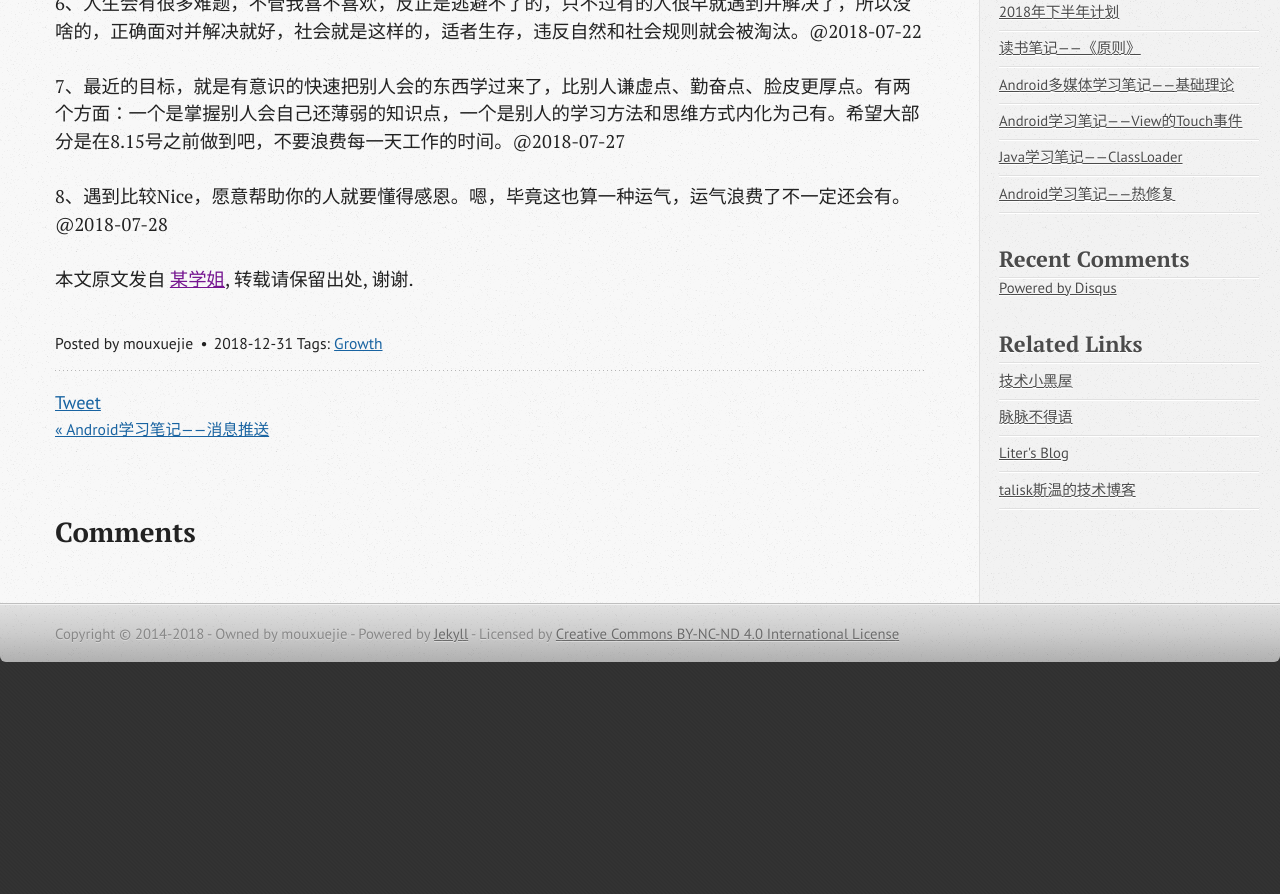
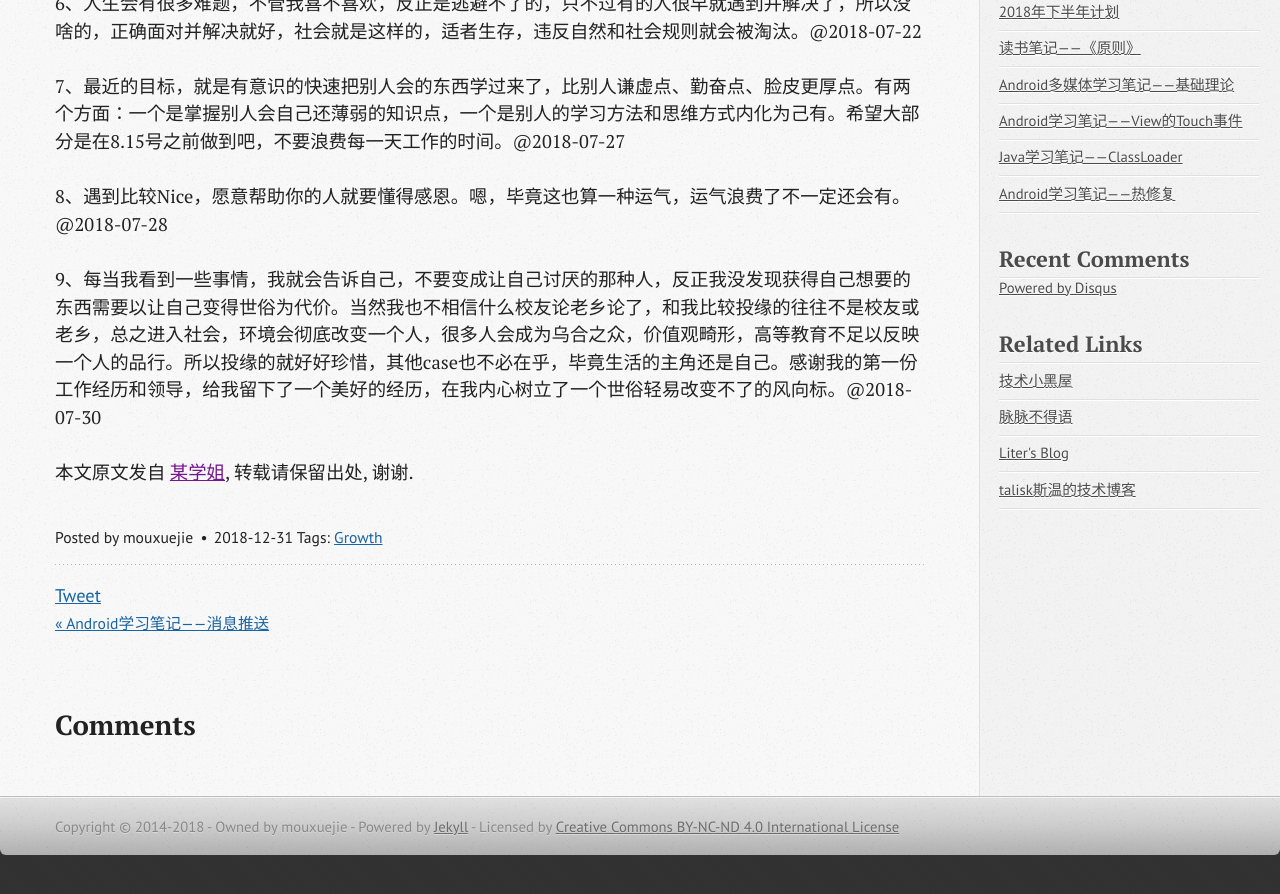
Before and after one commit to wangxinghe/wangxinghe.github.io, a Jekyll site: the page built from _posts/2018-12-31-tech-growth-tips.md, in a window 1280 px wide and 900 px high, scrolled down 907 px. Shown: the top 894 px of the window. Built offline with Jekyll 4.4.1, drawn with Linux system fonts in a browser that asks for light colours; comment, search, counter and statistics services are not loaded; before the commit the page ends 1613 px from its top, so only the background shows below that.

Commit message:
[update]

```diff
--- a/_posts/2018-12-31-tech-growth-tips.md
+++ b/_posts/2018-12-31-tech-growth-tips.md
@@ -29,3 +29,5 @@ tags: [Growth]
 7、最近的目标，就是有意识的快速把别人会的东西学过来了，比别人谦虚点、勤奋点、脸皮更厚点。有两个方面：一个是掌握别人会自己还薄弱的知识点，一个是别人的学习方法和思维方式内化为己有。希望大部分是在8.15号之前做到吧，不要浪费每一天工作的时间。@2018-07-27
 
 8、遇到比较Nice，愿意帮助你的人就要懂得感恩。嗯，毕竟这也算一种运气，运气浪费了不一定还会有。@2018-07-28
+
+9、每当我看到一些事情，我就会告诉自己，不要变成让自己讨厌的那种人，反正我没发现获得自己想要的东西需要以让自己变得世俗为代价。当然我也不相信什么校友论老乡论了，和我比较投缘的往往不是校友或老乡，总之进入社会，环境会彻底改变一个人，很多人会成为乌合之众，价值观畸形，高等教育不足以反映一个人的品行。所以投缘的就好好珍惜，其他case也不必在乎，毕竟生活的主角还是自己。感谢我的第一份工作经历和领导，给我留下了一个美好的经历，在我内心树立了一个世俗轻易改变不了的风向标。@2018-07-30
```
